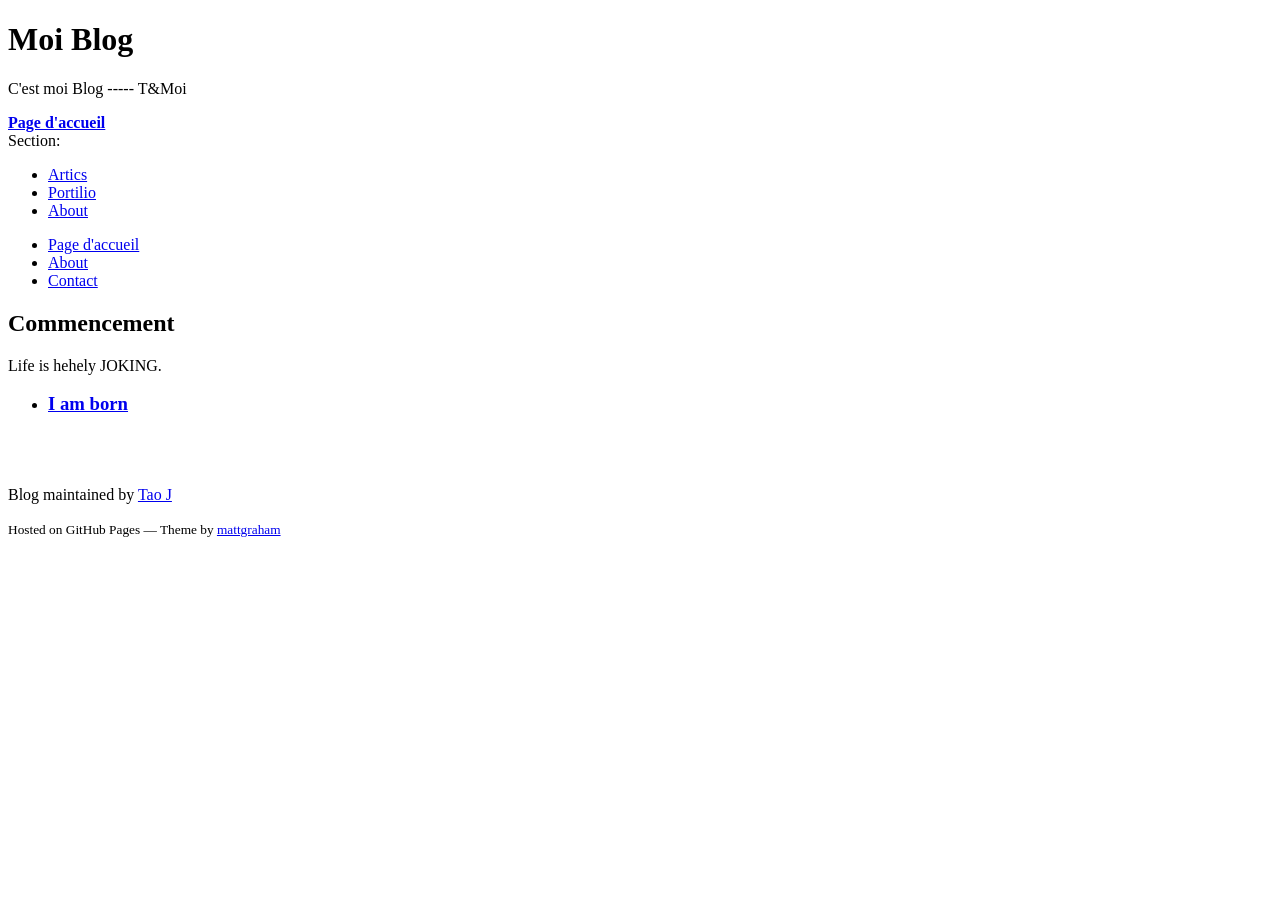
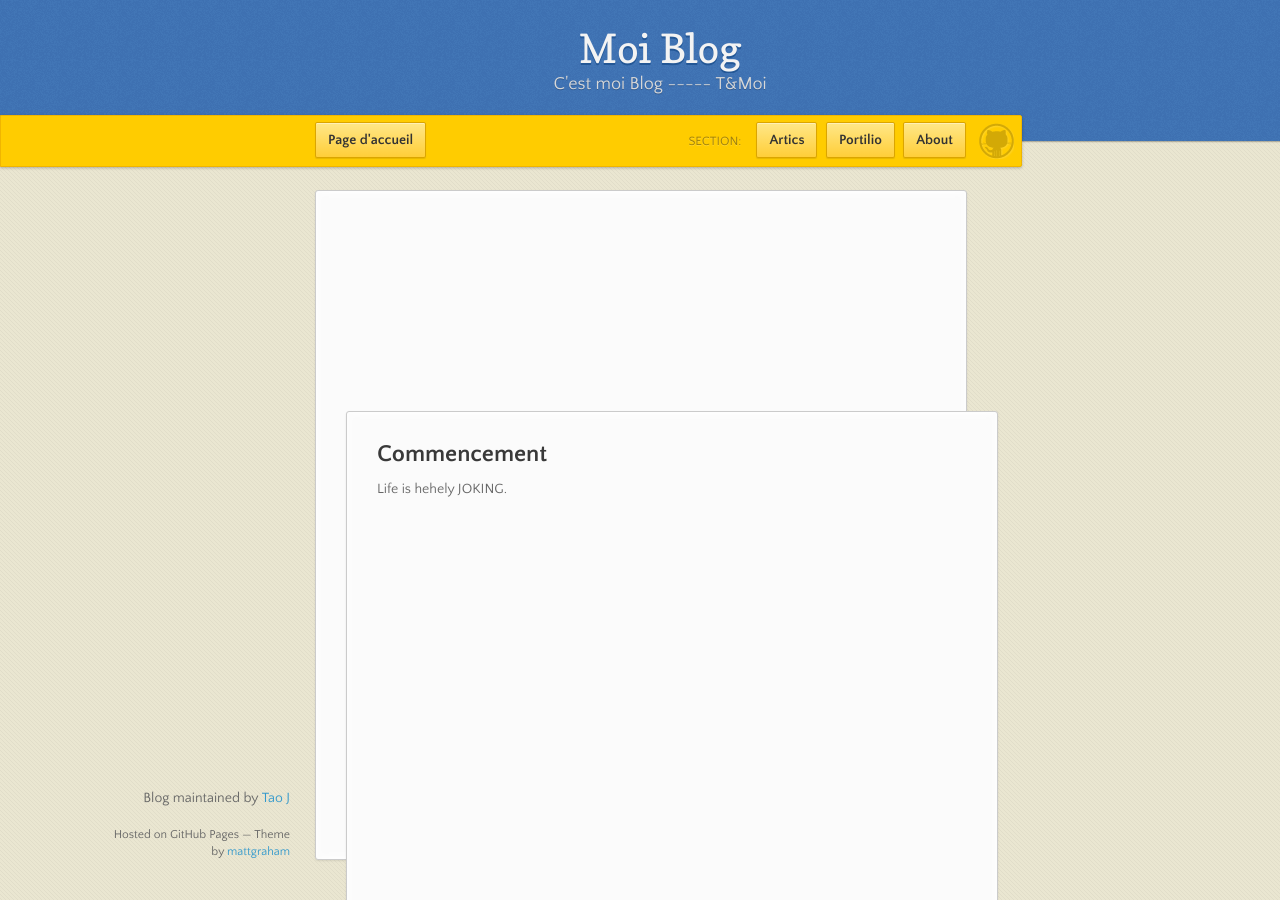
Before and after one commit to Tao-J/Moi_Blogue, a Jekyll site: the page built from articles/index.html, in a window 1280 px wide and 900 px high. Built offline with Jekyll 4.4.1, drawn with Linux system fonts in a browser that asks for light colours; nearby versions of some CDN libraries.

Commit message:
Changed path of the css file to absolute path rather than relative path

```diff
--- a/_layouts/default.html
+++ b/_layouts/default.html
@@ -5,10 +5,10 @@
     <meta charset="utf-8">
     <meta http-equiv="X-UA-Compatible" content="chrome=1">
     <title> {% if page.title %} {{ page.title }} | {% endif %} Moi Blog, Coding ape.... </title>
-    <link rel="stylesheet" href="stylesheets/styles.css">
-    <link rel="stylesheet" href="stylesheets/pygment_trac.css">
+    <link rel="stylesheet" href="/stylesheets/styles.css">
+    <link rel="stylesheet" href="/stylesheets/pygment_trac.css">
     <script src="https://ajax.googleapis.com/ajax/libs/jquery/1.7.1/jquery.min.js"></script>
-    <script src="javascripts/main.js"></script>
+    <script src="/javascripts/main.js"></script>
     <!--[if lt IE 9]>
       <script src="//html5shiv.googlecode.com/svn/trunk/html5.js"></script>
     <![endif]-->
@@ -38,14 +38,6 @@
 
     <div class="wrapper">
 
-      <nav role="navigation">
-        <ul>
-          <li><a href="/">Page d'accueil</a></li>
-          <li><a href="/about">About</a></li>
-          <li><a href="/contact">Contact</a></li>
-        </ul>
-      </nav>
-
       <section>
 
       {{ content }}
--- a/articles/index.html
+++ b/articles/index.html
@@ -2,6 +2,7 @@
 layout: default
 title: Articles
 ---
+
 <section class="content">
   <h2>Commencement</h2>
 
--- a/index.html
+++ b/index.html
@@ -1,5 +1,5 @@
 ---
-layout: defaut
+layout: default
 ---
 
 <div class="wrapper">
```
